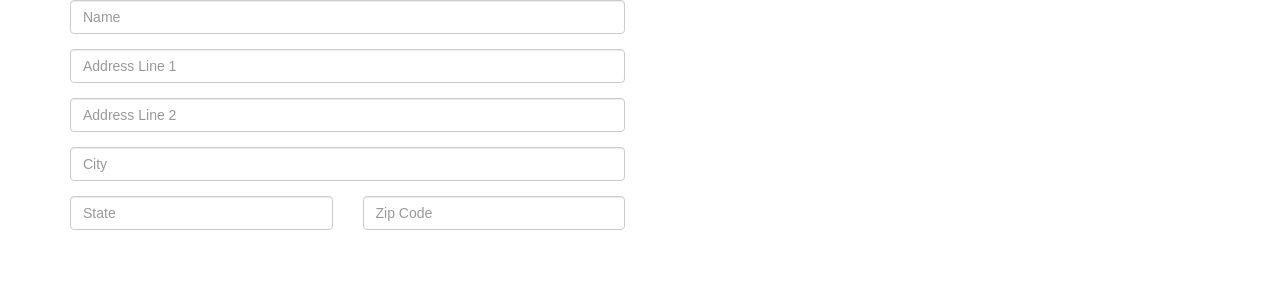
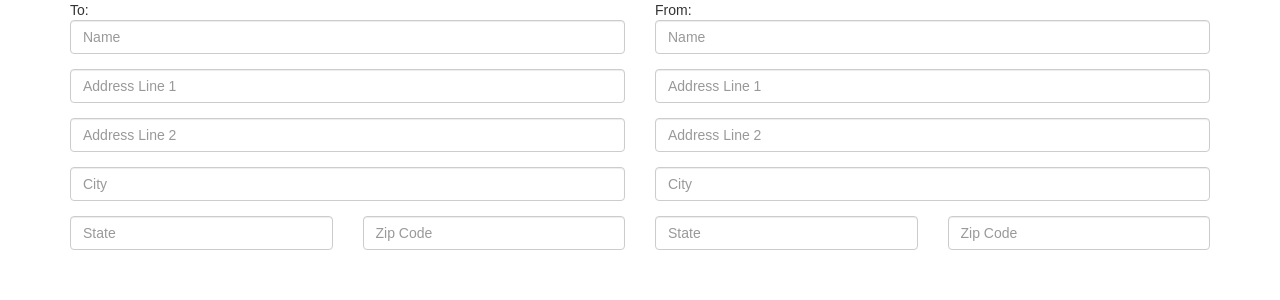
Before and after one commit to jonathandavidlewis/hellopostal, a React (Create React App) app: page / in a window 1280 px wide. Shown: the top 300 px of the page. Built offline with nearby package versions, Linux system fonts and the light colour scheme.

Commit message:
Add sender form

```diff
--- a/src/Form.js
+++ b/src/Form.js
@@ -12,6 +12,12 @@ export default class Form extends Component {
       fromAddressCity: '',
       fromAddressState: '',
       fromAddressZip: '',
+      toName: '',
+      toAddressLine1: '',
+      toAddressLine2: '',
+      toAddressCity: '',
+      toAddressState: '',
+      toAddressZip: '',
     };
   }
 
@@ -20,7 +26,73 @@ export default class Form extends Component {
       <form>
         <Grid>
           <Row>
-            <Col xs={12} md={6}>
+            <Col md={6}>
+              <div className="text-left">To:</div>
+              <FormGroup>
+                <FormControl
+                  type="text"
+                  value={this.state.toName}
+                  placeholder="Name"
+                  onChange={(event) => { this.setState({ toName: event.target.value }) }}
+                />
+              </FormGroup>
+              <FormGroup>
+                <FormControl
+                  type="text"
+                  value={this.state.toAddressLine1}
+                  placeholder="Address Line 1"
+                  onChange={(event) => { this.setState({ toAddressLine1: event.target.value }) }}
+                />
+              </FormGroup>
+              <FormGroup>
+
+                <FormControl
+                  type="text"
+                  value={this.state.toAddressLine2}
+                  placeholder="Address Line 2"
+                  onChange={(event) => { this.setState({ toAddressLine2: event.target.value }) }}
+                />
+              </FormGroup>
+
+              <FormGroup>
+
+                <FormControl
+                  type="text"
+                  value={this.state.toAddressCity}
+                  placeholder="City"
+                  onChange={(event) => { this.setState({ toAddressCity: event.target.value }) }}
+                />
+              </FormGroup>
+
+              <Row>
+                <Col md={6}>
+                  <FormGroup>
+
+                    <FormControl
+                      type="text"
+                      value={this.state.toAddressState}
+                      placeholder="State"
+                      onChange={(event) => { this.setState({ toAddressState: event.target.value }) }}
+                    />
+                  </FormGroup>
+
+                </Col>
+                <Col md={6}>
+                  <FormGroup>
+
+                    <FormControl
+                      type="text"
+                      value={this.state.toAddressZip}
+                      placeholder="Zip Code"
+                      onChange={(event) => { this.setState({ toAddressZip: event.target.value }) }}
+                    />
+                  </FormGroup>
+
+                </Col>
+              </Row>
+            </Col>
+            <Col md={6}>
+              <div className="text-left">From:</div>
               <FormGroup>
                 <FormControl
                   type="text"
@@ -59,6 +131,7 @@ export default class Form extends Component {
 
               <Row>
                 <Col md={6}>
+
                   <FormGroup>
 
                     <FormControl
```
